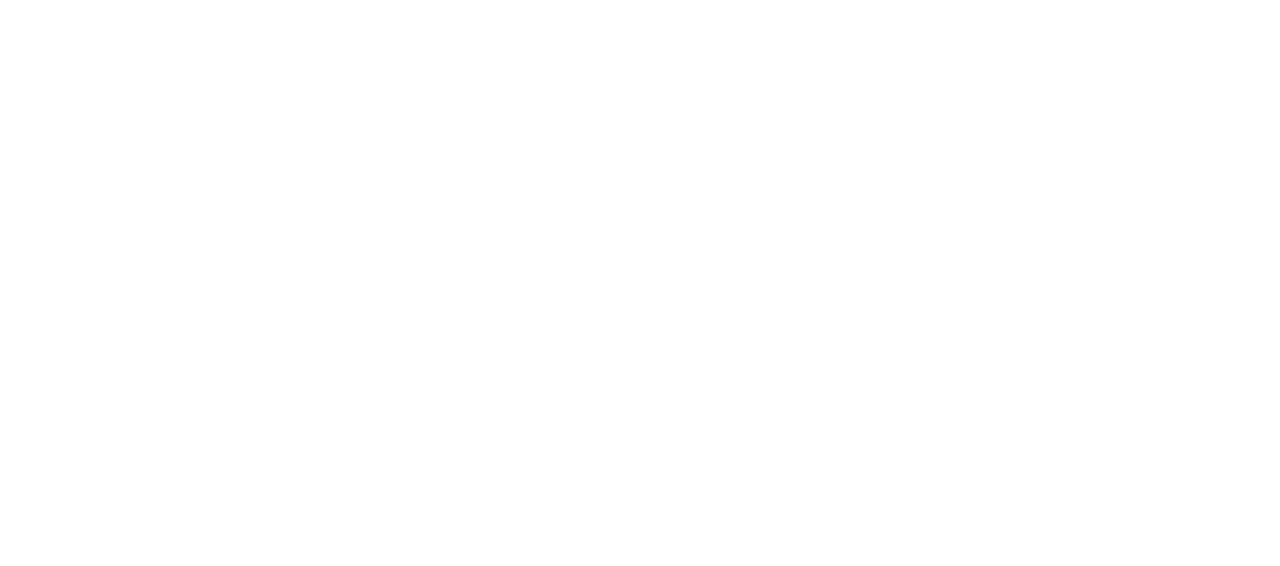
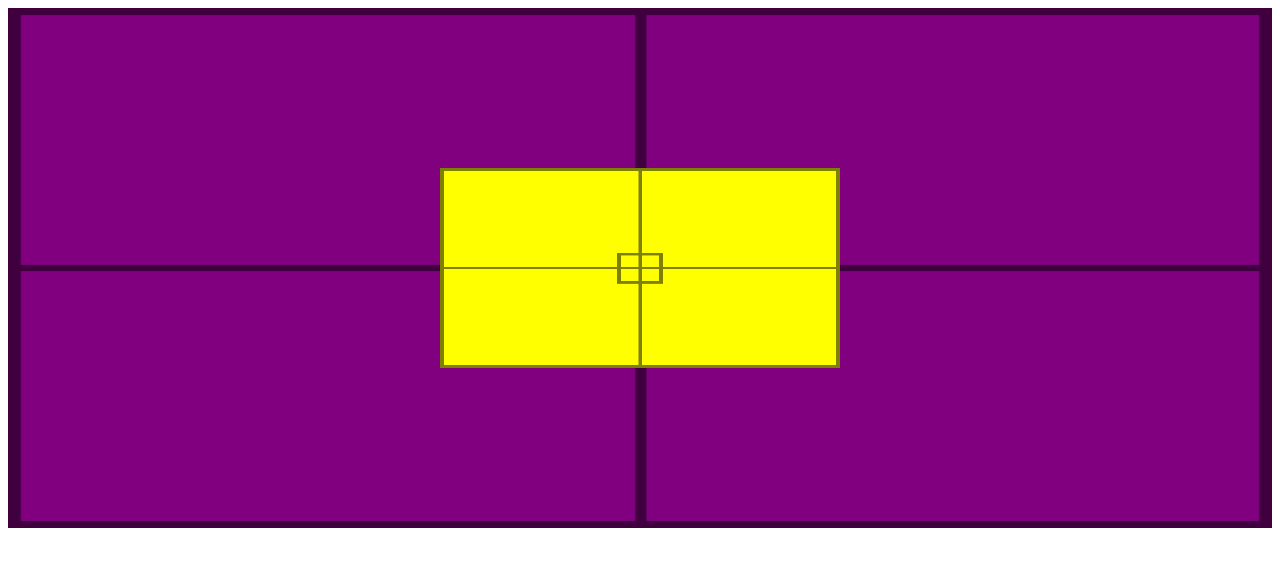
Before and after one commit to SabrinaAramim/html-css, a plain HTML site: page Exercícios/ex022/fundo007.html in a window 1280 px wide. Drawn offline with Linux system fonts and the light colour scheme.

Commit message:
add exercise 22 007

```diff
--- a/Exercícios/ex022/fundo007.html
+++ b/Exercícios/ex022/fundo007.html
@@ -1,11 +1,47 @@
 <!DOCTYPE html>
-<html lang="en">
+<html lang="pt-br">
+
 <head>
     <meta charset="UTF-8">
     <meta name="viewport" content="width=device-width, initial-scale=1.0">
-    <title>Document</title>
+    <title>Alinhamento Vertical</title>
+    <style>
+        #container {
+            background-image: url(imagens/target001.png);
+            background-size: 100% 100%;
+
+            /* position: relative; */
+            height: 500px;
+            padding: 10px;
+            background-color: purple;
+            display: flex;
+            align-items: center;
+            justify-content: center;
+        }
+
+        #conteudo {
+            background-image: url(imagens/target001.png);
+            background-size: 100% 100%;
+
+            /* position: absolute; */
+            height: 200px;
+            width: 400px;
+            background-color: yellow;
+
+            /* left: 50%;
+            top: 50%;
+
+            transform: translate(-50%, -50%); */
+        }
+    </style>
 </head>
+
 <body>
+    <section id="container">
+        <article id="conteudo">
 
+        </article>
+    </section>
 </body>
+
 </html>
```
